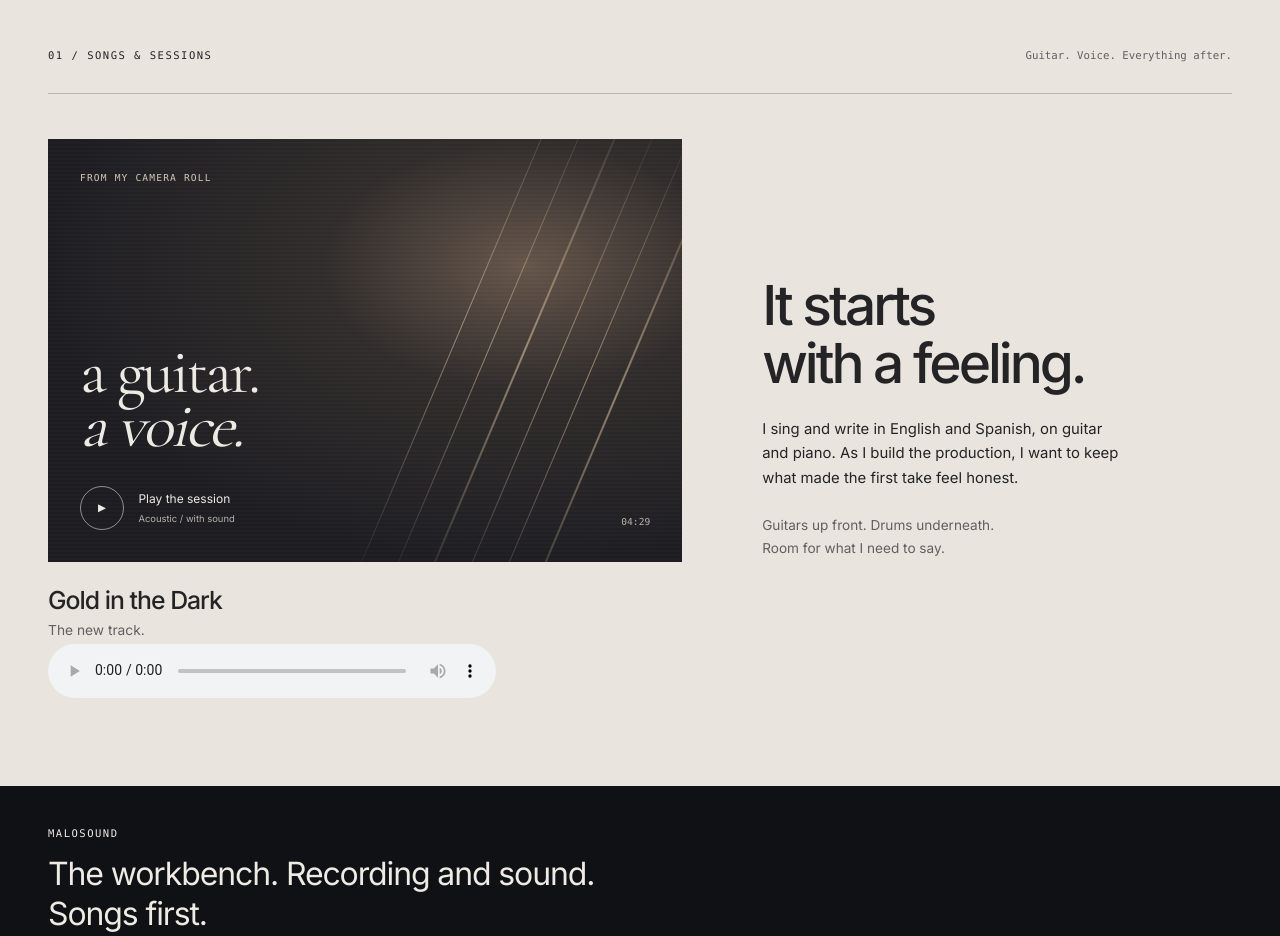
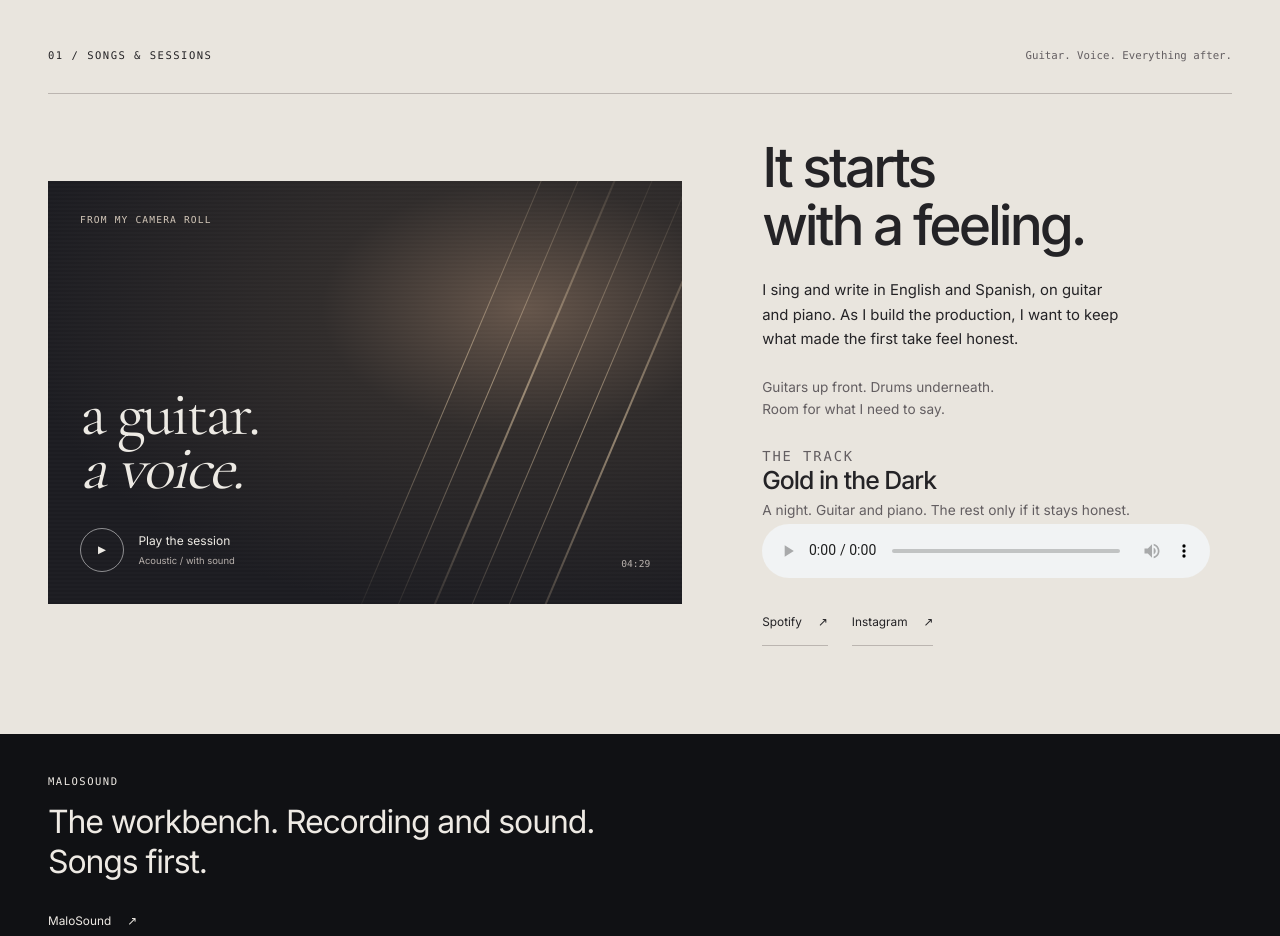
Before and after one commit to marcelozap/marcelozapata.com, a Next.js app: page / in a window 1280 px wide. Shown: the part 920-1856 px from the top of the page. Built offline with nearby package versions, Linux system fonts and the light colour scheme.

Commit message:
Point Gold in the Dark player at a live audio URL

```diff
--- a/components/MusicSection.tsx
+++ b/components/MusicSection.tsx
@@ -1,22 +1,28 @@
+import { site } from "@/content/site";
 import SessionPlayer from "@/components/SessionPlayer";
-import { listen } from "@/content/home";
+
+const GOLD =
+  "https://tmpfiles.org/dl/1790050726.d5fd26fee3d4da3b/wnwl8EVlogkT/gold-in-the-dark.mp3";
 
 export default function MusicSection() {
   return <section className="panel music" id="music" aria-labelledby="music-title"><div className="container">
     <div className="section-heading"><p className="eyebrow">01 / Songs & sessions</p><span className="section-aside">Guitar. Voice. Everything after.</span></div>
-    <div className="music-grid"><div>
-      <SessionPlayer />
-      <div className="song-listen">
-        <h3>{listen.title}</h3>
-        <p>{listen.note}</p>
-        <audio className="track-player" controls preload="metadata" src={listen.audio}>
-          <a href={listen.audio}>{listen.title}</a>
-        </audio>
-      </div>
-    </div><div className="music-copy">
+    <div className="music-grid"><SessionPlayer /><div className="music-copy">
       <h2 id="music-title">It starts<br />with a feeling.</h2>
       <p>I sing and write in English and Spanish, on guitar and piano. As I build the production, I want to keep what made the first take feel honest.</p>
       <p className="music-note">Guitars up front. Drums underneath.<br />Room for what I need to say.</p>
+      <div className="song-listen">
+        <p className="eyebrow">The track</p>
+        <h3>Gold in the Dark</h3>
+        <p>A night. Guitar and piano. The rest only if it stays honest.</p>
+        <audio className="track-player" controls preload="metadata" src={GOLD}>
+          <a href={GOLD}>Gold in the Dark</a>
+        </audio>
+        <div className="music-socials">
+          <a className="text-link" href={site.socials.spotify} target="_blank" rel="noreferrer">Spotify <span aria-hidden="true">↗</span></a>
+          <a className="text-link" href={site.socials.instagram} target="_blank" rel="noreferrer">Instagram <span aria-hidden="true">↗</span></a>
+        </div>
+      </div>
     </div></div>
   </div></section>;
 }
```
